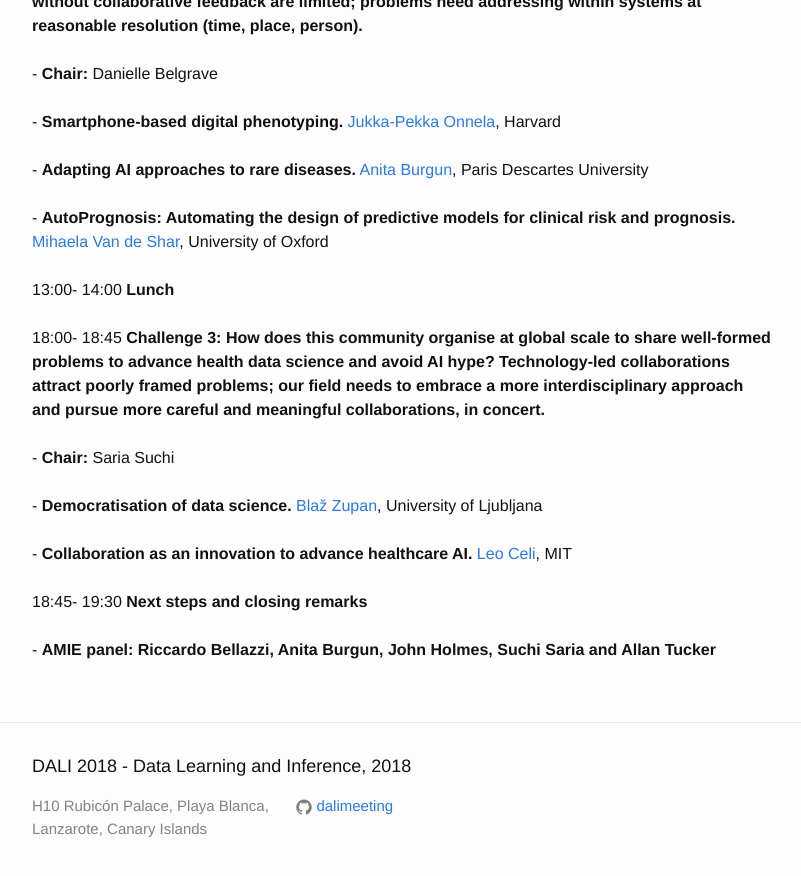
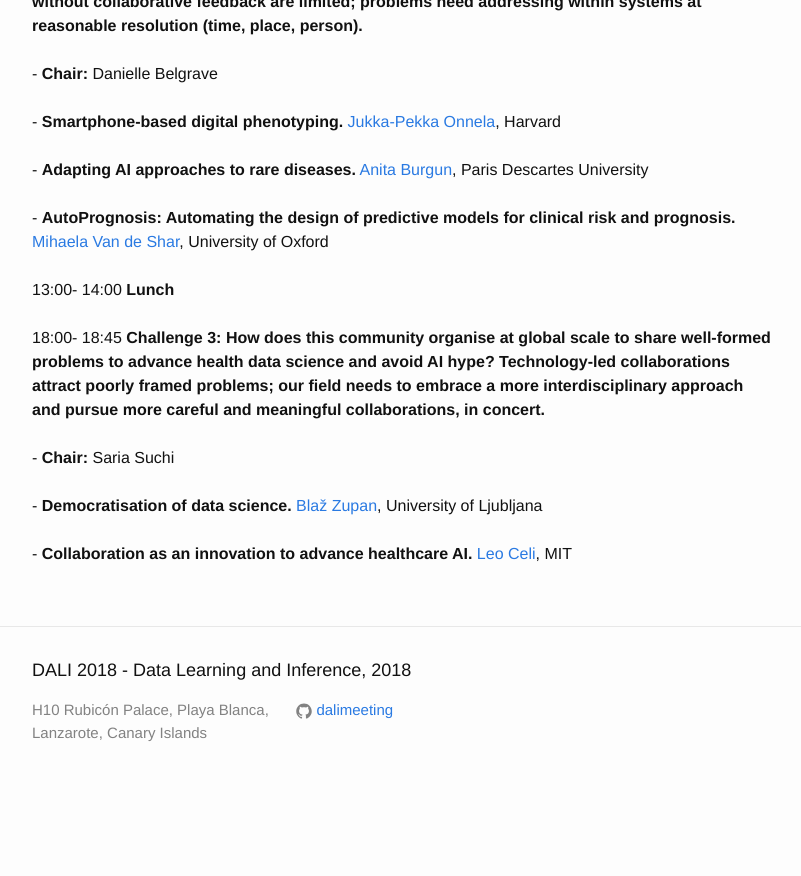
Before and after one commit to dalimeeting/dalimeeting.github.io, a Jekyll site: the page built from _posts/2018-04-05-workshopHealthCare.md, in a window 1280 px wide and 900 px high, scrolled down 1690 px. Shown: the top 876 px of the window, without its empty margins (238-1039 px from the left). Built offline with Jekyll 4.4.1, drawn with Linux system fonts in a browser that asks for light colours; after the commit the page ends 2494 px from its top, so only the background shows below that.

Commit message:
Update 2018-04-05-workshopHealthCare.md

```diff
--- a/_posts/2018-04-05-workshopHealthCare.md
+++ b/_posts/2018-04-05-workshopHealthCare.md
@@ -175,23 +175,5 @@
   youtube:
   start: ""
   end: ""
-- title: "Next steps and closing remarks"
-  author:
-  - given:
-    family:
-    url:
-    institute:
-  youtube:
-  start: "18:45"
-  end: "19:30"
-- title: "AMIE panel: Riccardo Bellazzi, Anita Burgun, John Holmes, Suchi Saria and Allan Tucker"
-  author:
-  - given:
-    family:
-    url:
-    institute:
-  youtube:
-  start: ""
-  end: ""
 speakers:
 ---
```
